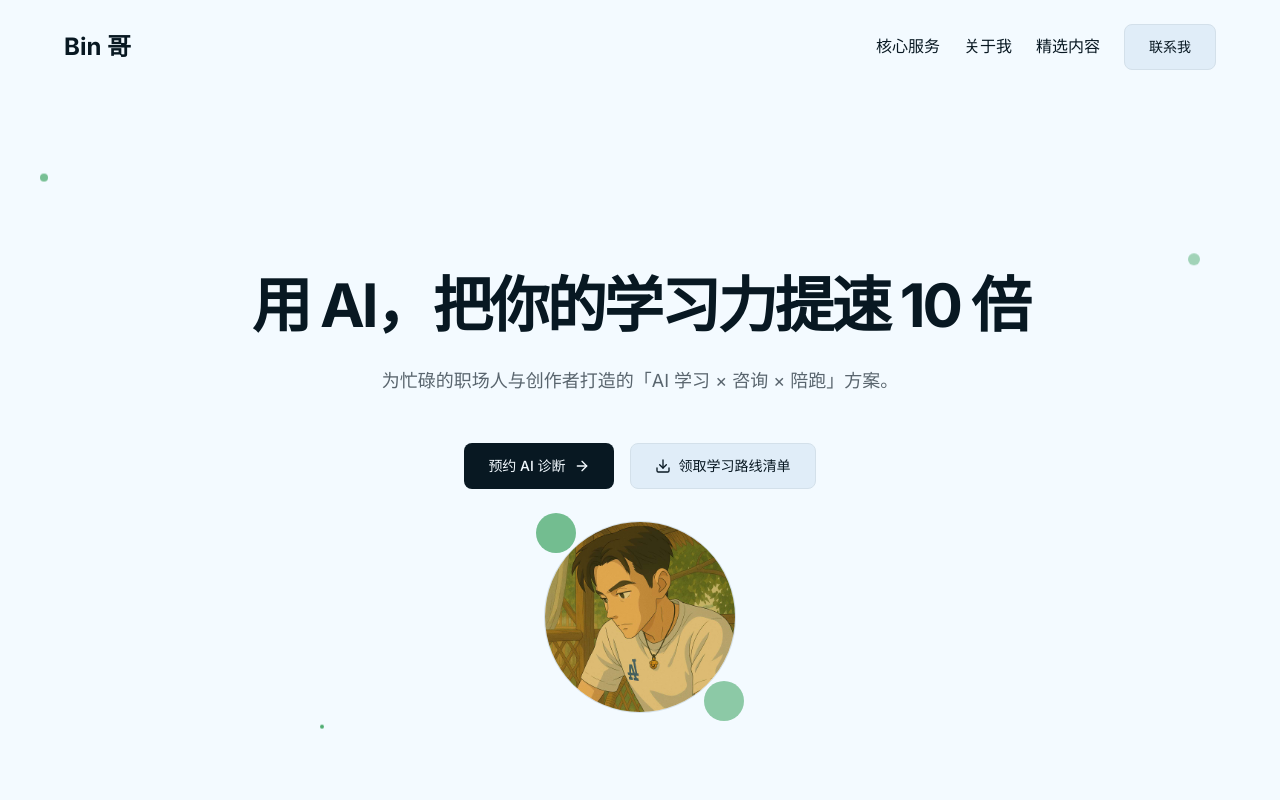
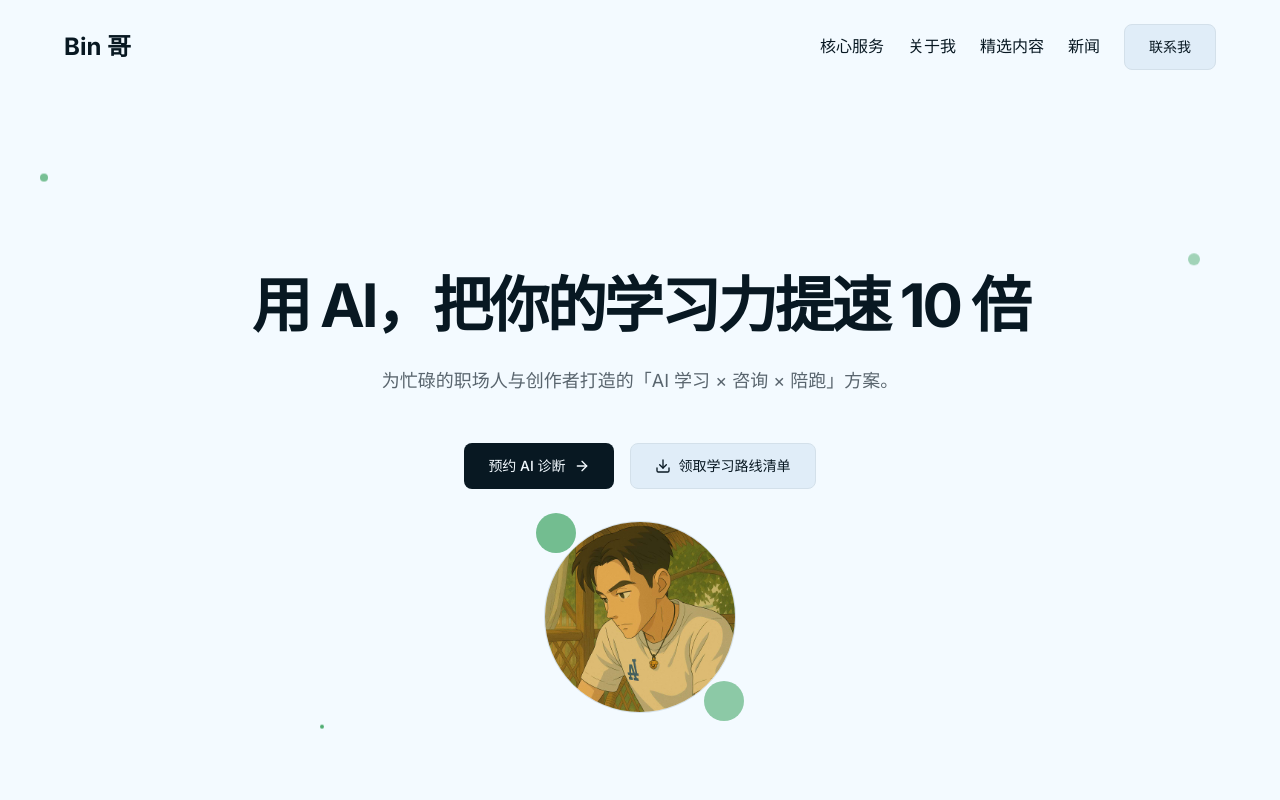
Before and after one commit to SilenceBoy/aibin_landing_page, a React (Vite) app: page / in a window 1280 px wide. Shown: the top 800 px of the page. Built offline with nearby package versions, Linux system fonts and the light colour scheme.

Commit message:
修改照片，添加新闻链接

```diff
--- a/src/components/Header/Header.tsx
+++ b/src/components/Header/Header.tsx
@@ -8,7 +8,8 @@ const Header = () => {
   const navigationItems = [
     { href: '#services', label: '核心服务' },
     { href: '#about', label: '关于我' },
-    { href: '#content', label: '精选内容' }
+    { href: '#content', label: '精选内容' },
+    { href: 'https://news.silencebin.com', label: '新闻', external: true }
   ]
 
   return (
@@ -40,6 +41,8 @@ const Header = () => {
               href={item.href}
               className="hover:text-gray-900 transition-colors"
               style={{ color: 'var(--foreground)' }}
+              target={item.external ? '_blank' : undefined}
+              rel={item.external ? 'noopener noreferrer' : undefined}
               whileHover={{ y: -2 }}
               initial={{ opacity: 0, y: 20 }}
               animate={{ opacity: 1, y: 0 }}
@@ -89,6 +92,8 @@ const Header = () => {
                 className="py-2 transition-colors"
                 style={{ color: 'var(--foreground)' }}
                 onClick={() => setIsMenuOpen(false)}
+                target={item.external ? '_blank' : undefined}
+                rel={item.external ? 'noopener noreferrer' : undefined}
                 initial={{ opacity: 0, x: -20 }}
                 animate={{ opacity: 1, x: 0 }}
                 transition={{ duration: 0.3, delay: index * 0.1 }}
```
Also changed, not shown: src/assets/hero-profile2.jpg.
